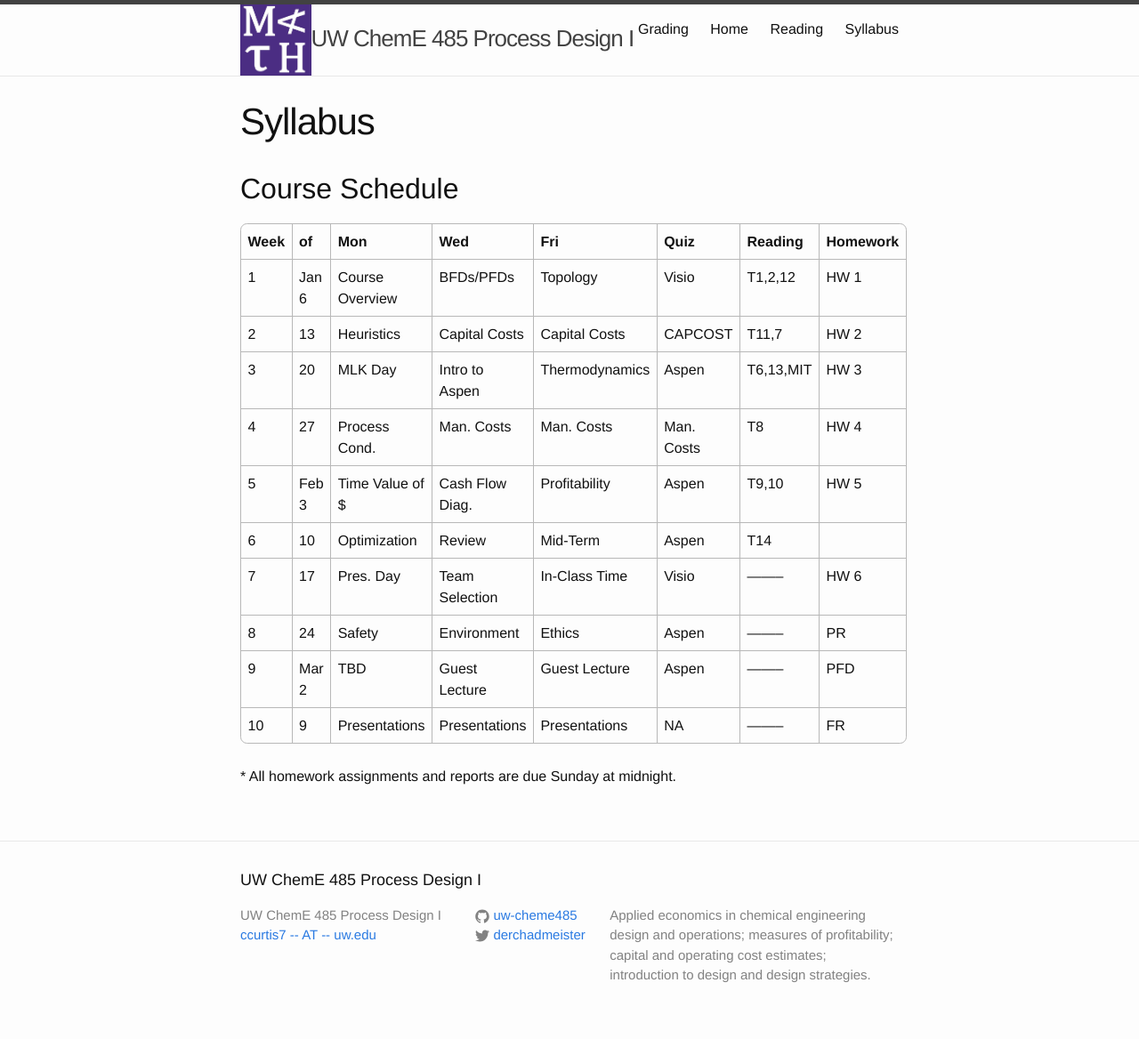
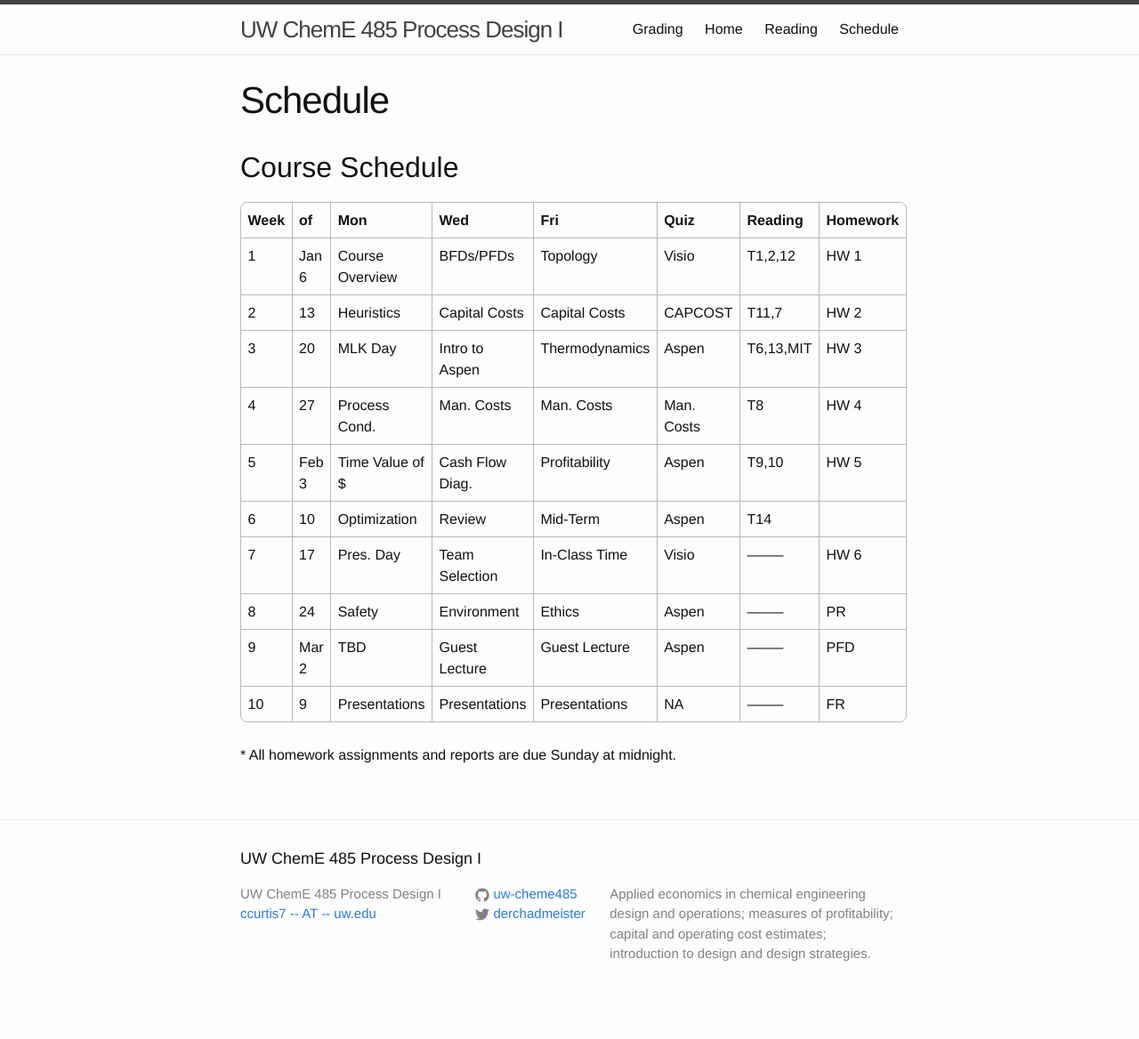
Before and after one commit to uw-cheme485/uw-cheme485.github.io, a Jekyll site: the page built from syllabus.md, in a window 1280 px wide. Shown: the whole page at 89% size. Built offline with Jekyll 4.4.1, drawn with Linux system fonts in a browser that asks for light colours; after the commit the page ends 1144 px from its top, so only the background shows below that.

Commit message:
Got rid of image.

```diff
--- a/_includes/header.html
+++ b/_includes/header.html
@@ -2,7 +2,7 @@
 
   <div class="wrapper">
 
-    <a class="site-title" href="{{ site.baseurl }}/"><img src="{{ "/images/512_logo.jpg" | prepend: site.baseurl }}" height="80px;">{{ site.title }}</a>
+    <a class="site-title" href="{{ site.baseurl }}/">{{ site.title }}</a>
 
 
     <nav class="site-nav">
--- a/syllabus.md
+++ b/syllabus.md
@@ -1,6 +1,6 @@
 ---
 layout: page
-title: Syllabus
+title: Schedule
 collection: main
 ---
 
```
